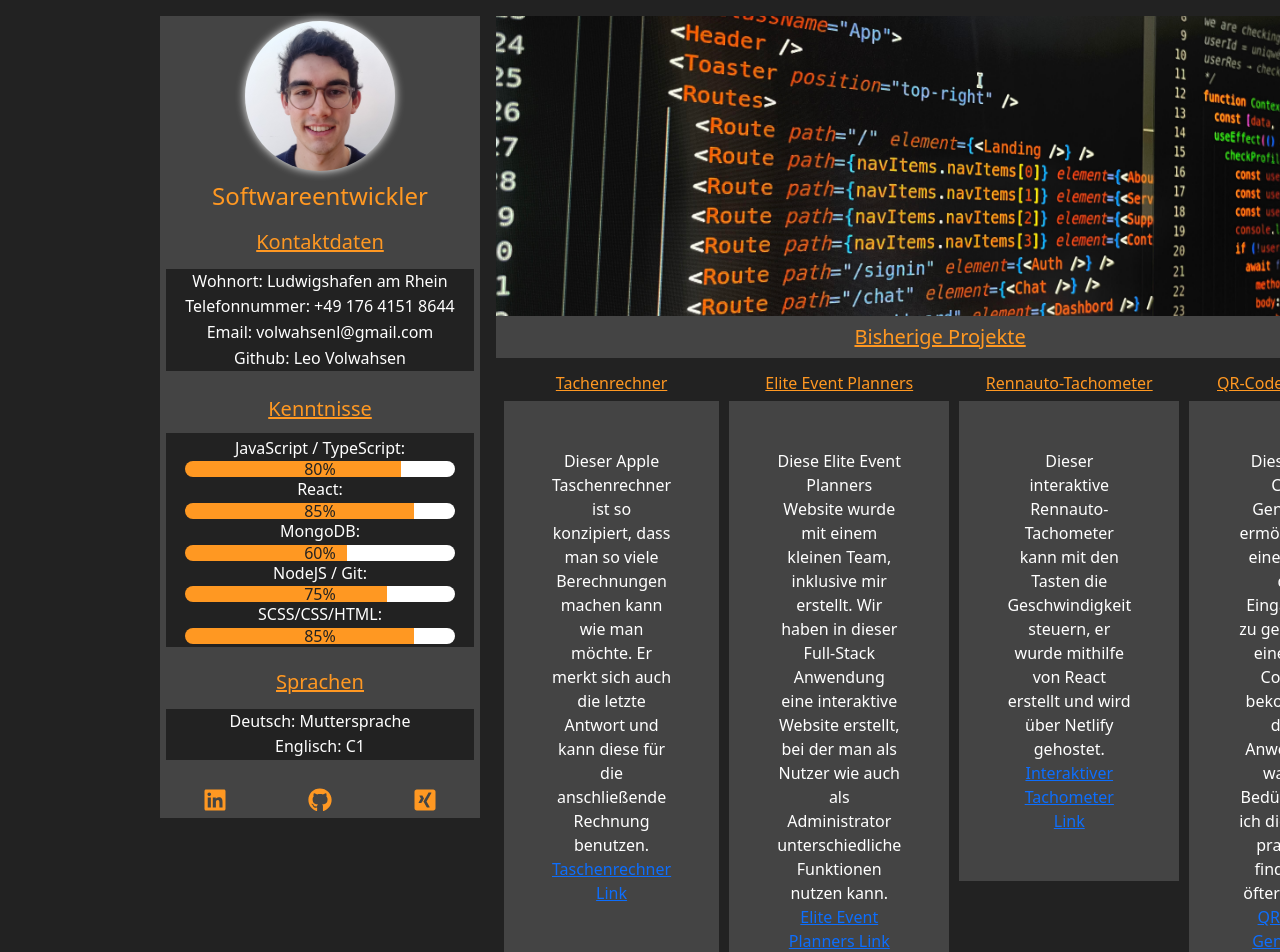
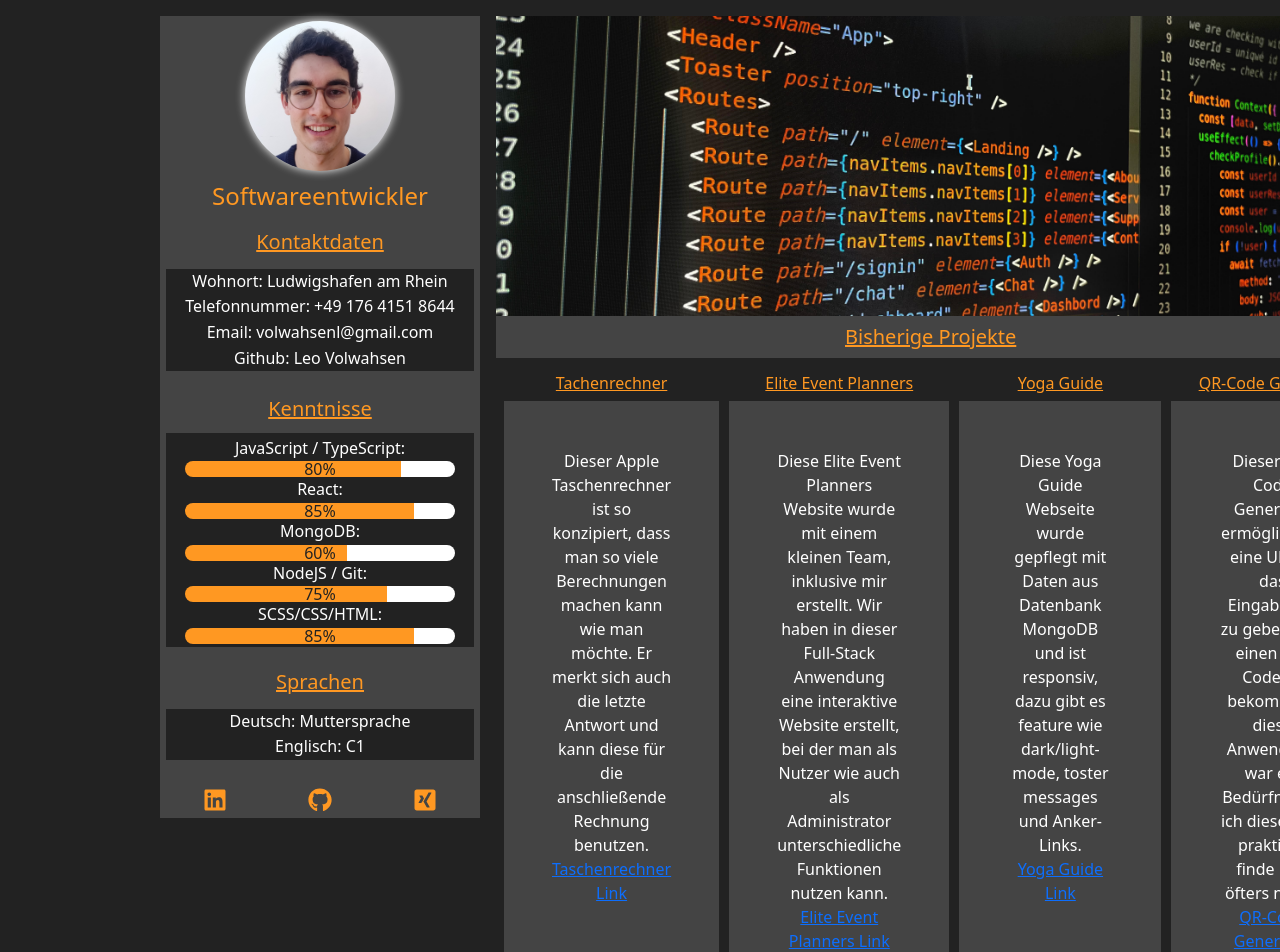
Before and after one commit to leovolwahsen/portfolio-lv, a React (Vite) app in the folder portfolio-lv/: page / in a window 1280 px wide. Shown: the top 952 px of the page. Built offline with nearby package versions, Linux system fonts and the light colour scheme.

Commit message:
added a new project named Yoga Guide

```diff
--- a/portfolio-lv/src/App.jsx
+++ b/portfolio-lv/src/App.jsx
@@ -90,9 +90,9 @@ function App() {
                         </article>
                         <article>
                             {" "}
-                            <h6 className="title">Elite Event Planners</h6>{" "}
+                            <h6 className="title">Elite Event Planners</h6>
                             <div className="cart">
-                            Diese Elite Event Planners Website wurde mit einem kleinen Team, inklusive mir erstellt. Wir haben in dieser Full-Stack Anwendung eine interaktive Website erstellt, bei der man als Nutzer wie auch als Administrator unterschiedliche Funktionen nutzen kann.{" "}
+                            Diese Elite Event Planners Website wurde mit einem kleinen Team, inklusive mir erstellt. Wir haben in dieser Full-Stack Anwendung eine interaktive Website erstellt, bei der man als Nutzer wie auch als Administrator unterschiedliche Funktionen nutzen kann.
                                 <a
                                     href="https://event.ella-rotari.com"
                                     target="_blank"
@@ -106,20 +106,17 @@ function App() {
                         </article>
                         <article>
                             {" "}
-                            <h6 className="title">Rennauto-Tachometer</h6>{" "}
+                            <h6 className="title">Yoga Guide</h6>
                             <div className="cart">
-                                Dieser interaktive Rennauto-Tachometer kann mit
-                                den Tasten die Geschwindigkeit steuern, er wurde
-                                mithilfe von React erstellt und wird über
-                                Netlify gehostet.{" "}
+                                Diese Yoga Guide Webseite wurde gepflegt mit Daten aus Datenbank MongoDB und ist responsiv, dazu gibt es feature wie dark/light-mode, toster messages und Anker-Links.
                                 <a
-                                    href="https://lv-react-car-speedometer.netlify.app"
+                                    href="https://yoga-guide-2uteimbjf-01specter01s-projects.vercel.app/"
                                     target="_blank"
                                     rel="noopener noreferrer"
                                     className="link"
                                 >
                                     <br />
-                                    Interaktiver Tachometer Link
+                                    Yoga Guide Link
                                 </a>
                             </div>
                         </article>
```
